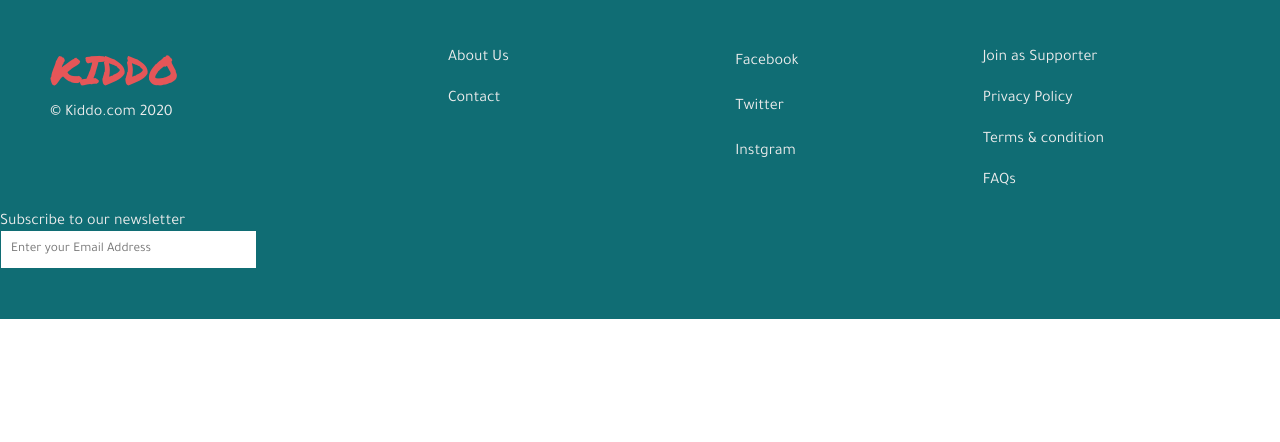
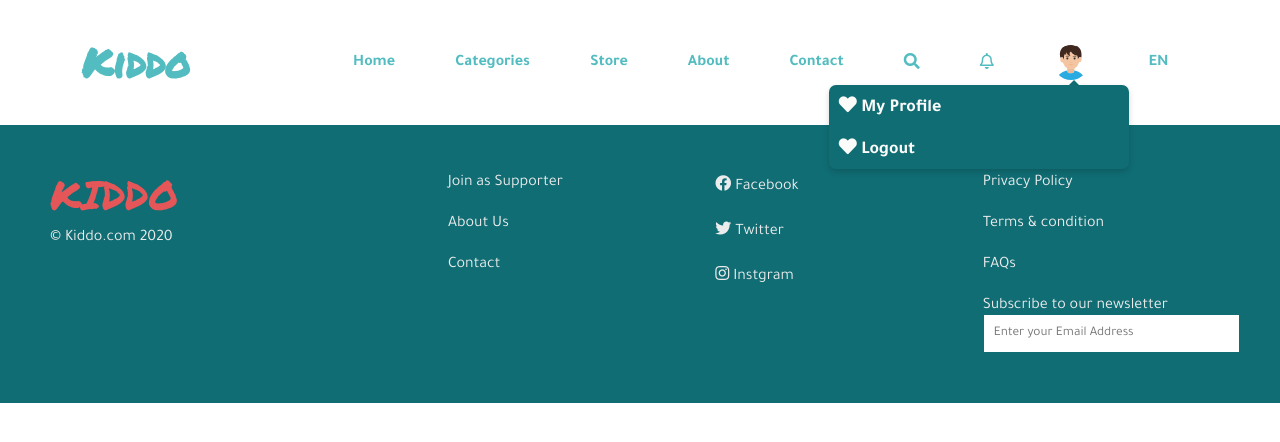
Before and after one commit to RanaMohamed/KiddoReact, a React (Create React App) app: page / in a window 1280 px wide. Shown: the top 442 px of the page. Built offline with nearby package versions, Linux system fonts and the light colour scheme; no server answers; what @hapi/joi would draw is missing.

Commit message:
:lipstick: Header Component

```diff
--- a/src/App.jsx
+++ b/src/App.jsx
@@ -8,21 +8,29 @@ import LoginKid from './pages/kid/login';
 import SignupKid from './pages/kid/signup';
 import LoginSupporter from './pages/supporter/login';
 import SignupSupporter from './pages/supporter/signup';
+import LoginBuyer from './pages/buyer/login';
+import SignupBuyer from './pages/buyer/signup';
+import Header from './components/header';
+import Footer from './components/footer';
 
 function App() {
 	return (
 		<React.Fragment>
+			<Header></Header>
 			<Switch>
 				<Route path='/kid/login' component={LoginKid}></Route>
 				<Route path='/kid/signup' component={SignupKid}></Route>
 				<Route path='/supporter/login' component={LoginSupporter}></Route>
 				<Route path='/supporter/signup' component={SignupSupporter}></Route>
+				<Route path='/buyer/login' component={LoginBuyer}></Route>
+				<Route path='/buyer/signup' component={SignupBuyer}></Route>
 
 				<Route path='/testRedux' component={TestRedux}></Route>
 				<Route path='/test' component={Test}></Route>
 				<Route path='/' component={Home}></Route>
 				<Route component={Error404}></Route>
 			</Switch>
+			<Footer></Footer>
 		</React.Fragment>
 	);
 }
--- a/src/components/footer.jsx
+++ b/src/components/footer.jsx
@@ -12,25 +12,25 @@ const Footer = () => {
 					</div>
 
 					<div className='footer__third'>
-						<a href='#'> About Us</a>
-						<a href='#'> Contact</a>
+						<Link to='/supporter/signup'>Join as Supporter</Link>
+						<a href='/'> About Us</a>
+						<a href='/'> Contact</a>
 					</div>
 					<div className='footer__third'>
-						<a href='#'>
-							<i className='fa fa-facebook'></i> Facebook
+						<a href='/'>
+							<i className='fab fa-facebook'></i> Facebook
 						</a>
-						<a href='#'>
-							<i className='fa fa-twitter'></i> Twitter
+						<a href='/'>
+							<i className='fab fa-twitter'></i> Twitter
 						</a>
-						<a href='#'>
-							<i className='fa fa-instagram'></i> Instgram
+						<a href='/'>
+							<i className='fab fa-instagram'></i> Instgram
 						</a>
 					</div>
 					<div className='footer__third'>
-						<Link to='/supporter/signup'>Join as Supporter</Link>
-						<a href='#'> Privacy Policy</a>
-						<a href='#'> Terms &amp; condition</a>
-						<a href='#'> FAQs</a>
+						<a href='/'> Privacy Policy</a>
+						<a href='/'> Terms &amp; condition</a>
+						<a href='/'> FAQs</a>
 					</div>
 					<div className='footer__third'>
 						<span>Subscribe to our newsletter</span>
--- /dev/null
+++ b/src/components/header.jsx
@@ -0,0 +1,68 @@
+import React from 'react';
+
+const Header = () => {
+	return (
+		<>
+			<header>
+				<nav className='nav'>
+					<h1>Kiddo</h1>
+					<ul className='nav-ul'>
+						<li>
+							<a href='#a'> Home</a>
+						</li>
+						<li>
+							<a href='#a'>Categories</a>
+						</li>
+						<li>
+							<a href='#a'>Store</a>
+						</li>
+						<li>
+							<a href='#a'>About</a>
+						</li>
+						<li>
+							<a href='#a'>Contact</a>
+						</li>
+						<li>
+							<a href='#f'>
+								<i className='fas fa-search'></i>
+							</a>
+						</li>
+						<li>
+							<a href='#noto'>
+								<i className='far fa-bell'></i>
+							</a>
+						</li>
+						<li>
+							{/*  */}
+							<div className='dropdown dropdown--active'>
+								<a href='/' className='nav__img'>
+									<img src='./img/avatar.svg' alt='kid' />
+								</a>
+								<div className='dropdown__menu'>
+									<div className='dropdown__arrowup'></div>
+									<ul className='dropdown dropdown__list'>
+										<li className='dropdown dropdown__item'>
+											<a href='/'>
+												<i className='fa fa-heart'></i> My Profile
+											</a>
+										</li>
+										<li className='dropdown dropdown__item'>
+											<a href='/'>
+												<i className='fa fa-heart'></i> Logout
+											</a>
+										</li>
+									</ul>
+								</div>
+							</div>
+						</li>
+						<li>
+							<a href='#lang'>EN</a>
+						</li>
+					</ul>
+				</nav>
+			</header>
+		</>
+	);
+};
+
+export default Header;
--- a/src/css/main.css
+++ b/src/css/main.css
@@ -562,12 +562,14 @@ body {
   -webkit-text-fill-color: transparent;
   font-size: 4rem; }
 
+.dropdown {
+  position: relative; }
   .dropdown__image {
     margin-left: 72.5%; }
-
   .dropdown__menu {
-  visibility: hidden; }
-
+    visibility: hidden;
+    position: absolute;
+    transform: translate(-75%, 0); }
   .dropdown__arrowup {
     width: 0;
     height: 0;
@@ -575,13 +577,11 @@ body {
     border-left: 5px solid transparent;
     border-right: 5px solid transparent;
     border-bottom: 5px solid #106d74; }
-
   .dropdown__list {
     background-color: #106d74;
     border-radius: 0.7rem;
-  min-width: 500px;
+    min-width: 30rem;
     box-shadow: rgba(0, 0, 0, 0.16) 0px 3px 6px; }
-
   .dropdown__item {
     padding: 1rem; }
     .dropdown__item > a {
@@ -592,7 +592,6 @@ body {
       border-radius: 0.7rem;
       background-color: #53bcc0;
       transition: 0.8s; }
-
   .dropdown--active .dropdown__menu {
     visibility: visible;
     transition: all 0.8s ease-in-out; }
@@ -752,7 +751,7 @@ body {
   list-style-type: none;
   margin: 0;
   padding: 0; }
-  .nav-ul li {
+  .nav-ul > li {
     padding: 3rem; }
   .nav-ul a:hover {
     color: #fdd343; }
@@ -861,7 +860,7 @@ body {
   justify-content: space-between; }
 
 .h-100-vh {
-  height: 100vh; }
+  min-height: 100vh; }
 
 .align-items-center {
   align-items: center; }
--- /dev/null
+++ b/src/pages/buyer/login.jsx
@@ -0,0 +1,91 @@
+import React from 'react';
+import { Link, useHistory } from 'react-router-dom';
+import { useState } from 'react';
+import { useSelector, useDispatch } from 'react-redux';
+import * as _ from 'lodash';
+
+import { loginSchema } from '../../helpers/schemas';
+import { loginBuyer } from '../../redux/actions/userActions';
+
+const LoginBuyer = () => {
+	const [user, setUser] = useState({
+		username: '',
+		password: '',
+	});
+	const [errors, setErrors] = useState({});
+
+	const loading = useSelector((state) => state.request.pending);
+
+	const dispatch = useDispatch();
+	const history = useHistory();
+
+	const submitHandler = async (e) => {
+		e.preventDefault();
+		const { error } = loginSchema.validate(user, { abortEarly: false });
+		if (error) {
+			const err = _.keyBy(error.details, (e) => e.context.label);
+			setErrors(err);
+			return;
+		}
+
+		const errorRes = await dispatch(loginBuyer(user));
+		if (!_.isEmpty(errorRes)) {
+			setErrors(errorRes);
+			return;
+		}
+
+		history.replace('/');
+	};
+	return (
+		<>
+			<div className='container d-flex h-100-vh align-items-center'>
+				<div className='w-50'>
+					<Link to='/buyer/signup' className='btn btn--rect btn--light'>
+						Signup
+					</Link>
+					<Link to='/buyer/login' className='btn btn--rect btn--1'>
+						Login
+					</Link>
+
+					<h1 className='w-70'>Fill Your Info to enter</h1>
+				</div>
+				<div className='w-50 bg--2'>
+					<form action='' className='form p-xl' onSubmit={submitHandler}>
+						<label htmlFor='username'>Username</label>
+						<input
+							id='username'
+							type='text'
+							className='input --text-color-primary input--padding-sm input--border-radius-md'
+							placeholder='Username'
+							value={user.username}
+							onChange={(e) => setUser({ ...user, username: e.target.value })}
+						></input>
+						<span className='error-message'>{errors.username?.message}</span>
+
+						<label htmlFor='password'>Password</label>
+						<input
+							id='password'
+							type='password'
+							className='input --text-color-primary input--padding-sm input--border-radius-md'
+							placeholder='Password'
+							value={user.password}
+							onChange={(e) => setUser({ ...user, password: e.target.value })}
+						></input>
+						<span className='error-message'>{errors.password?.message}</span>
+
+						<button
+							type='submit'
+							className={
+								'btn btn--primary btn--rect' + (loading ? ' loading' : '')
+							}
+						>
+							{!loading && 'Join'}
+						</button>
+					</form>
+				</div>
+			</div>
+		</>
+	);
+};
+
+export default LoginBuyer;
--- /dev/null
+++ b/src/pages/buyer/signup.jsx
@@ -0,0 +1,143 @@
+import React from 'react';
+import { Link, useHistory } from 'react-router-dom';
+import { useState } from 'react';
+import { useSelector, useDispatch } from 'react-redux';
+import * as _ from 'lodash';
+
+import { buyerSignupSchema } from '../../helpers/schemas';
+import { signupBuyer } from '../../redux/actions/userActions';
+
+const SignupBuyer = () => {
+	const [user, setUser] = useState({
+		username: '',
+		password: '',
+		email: '',
+		dateOfBirth: '',
+		phone: '',
+		address: '',
+	});
+	const [errors, setErrors] = useState({});
+
+	const loading = useSelector((state) => state.request.pending);
+
+	const dispatch = useDispatch();
+	const history = useHistory();
+
+	const submitHandler = async (e) => {
+		e.preventDefault();
+		const { error } = buyerSignupSchema.validate(user, {
+			abortEarly: false,
+		});
+		if (error) {
+			const err = _.keyBy(error.details, (e) => e.context.label);
+			setErrors(err);
+			return;
+		}
+
+		const errorRes = await dispatch(signupBuyer(user));
+		if (!_.isEmpty(errorRes)) {
+			setErrors(errorRes);
+			return;
+		}
+
+		history.replace('/');
+	};
+	return (
+		<>
+			<div className='container d-flex h-100-vh align-items-center'>
+				<div className='w-50'>
+					<Link to='/buyer/signup' className='btn btn--rect btn--1'>
+						Signup
+					</Link>
+					<Link to='/buyer/login' className='btn btn--rect btn--light'>
+						Login
+					</Link>
+
+					<h1 className='w-70'>Fill the form to be part of the community</h1>
+				</div>
+				<div className='w-50 bg--2'>
+					<form action='' className='form p-xl' onSubmit={submitHandler}>
+						<label htmlFor='username'>Username</label>
+						<input
+							id='username'
+							type='text'
+							className='input --text-color-primary input--padding-sm input--border-radius-md'
+							placeholder='Username'
+							value={user.username}
+							onChange={(e) => setUser({ ...user, username: e.target.value })}
+						></input>
+						<span className='error-message'>{errors.username?.message}</span>
+
+						<label htmlFor='password'>Password</label>
+						<input
+							id='password'
+							type='password'
+							className='input --text-color-primary input--padding-sm input--border-radius-md'
+							placeholder='Password'
+							value={user.password}
+							onChange={(e) => setUser({ ...user, password: e.target.value })}
+						></input>
+						<span className='error-message'>{errors.password?.message}</span>
+
+						<label htmlFor='dateOfBirth'>Date of birth</label>
+						<input
+							id='dateOfBirth'
+							type='date'
+							className='input --text-color-primary input--padding-sm input--border-radius-md'
+							placeholder='Date of birth'
+							value={user.dateOfBirth}
+							onChange={(e) =>
+								setUser({ ...user, dateOfBirth: e.target.value })
+							}
+						></input>
+						<span className='error-message'>{errors.dateOfBirth?.message}</span>
+
+						<label htmlFor='email'>Email</label>
+						<input
+							id='email'
+							type='text'
+							className='input --text-color-primary input--padding-sm input--border-radius-md'
+							placeholder='Email'
+							value={user.email}
+							onChange={(e) => setUser({ ...user, email: e.target.value })}
+						></input>
+						<span className='error-message'>{errors.email?.message}</span>
+
+						<label htmlFor='phone'>Phone</label>
+						<input
+							id='phone'
+							type='text'
+							className='input --text-color-primary input--padding-sm input--border-radius-md'
+							placeholder='Phone'
+							value={user.phone}
+							onChange={(e) => setUser({ ...user, phone: e.target.value })}
+						></input>
+						<span className='error-message'>{errors.phone?.message}</span>
+
+						<label htmlFor='address'>Address</label>
+						<input
+							id='address'
+							type='text'
+							className='input --text-color-primary input--padding-sm input--border-radius-md'
+							placeholder='Address'
+							value={user.address}
+							onChange={(e) => setUser({ ...user, address: e.target.value })}
+						></input>
+						<span className='error-message'>{errors.address?.message}</span>
+
+						<button
+							type='submit'
+							className={
+								'btn btn--primary btn--rect' + (loading ? ' loading' : '')
+							}
+						>
+							{!loading && 'Join'}
+						</button>
+					</form>
+				</div>
+			</div>
+		</>
+	);
+};
+
+export default SignupBuyer;
--- a/src/pages/home.jsx
+++ b/src/pages/home.jsx
@@ -1,12 +1,8 @@
-import React from "react";
-import Footer from "../components/footer";
+import React from 'react';
+import Footer from '../components/footer';
 
 const Home = () => {
-  return (
-    <React.Fragment>
-      <Footer></Footer>
-    </React.Fragment>
-  );
+	return <React.Fragment></React.Fragment>;
 };
 
 export default Home;
--- a/src/sass/components/_dropdown.scss
+++ b/src/sass/components/_dropdown.scss
@@ -1,9 +1,12 @@
 .dropdown {
+	position: relative;
 	&__image {
 		margin-left: 72.5%;
 	}
 	&__menu {
 		visibility: hidden;
+		position: absolute;
+		transform: translate(-75%, 0);
 	}
 	&__arrowup {
 		width: 0;
@@ -16,7 +19,7 @@
 	&__list {
 		background-color: $primary-color;
 		border-radius: $border-radius-md;
-		min-width: 500px;
+		min-width: 30rem;
 		box-shadow: $box-shadow;
 	}
 	&__item {
--- a/src/sass/layout/_display.scss
+++ b/src/sass/layout/_display.scss
@@ -15,7 +15,7 @@
 }
 
 .h-100-vh {
-	height: 100vh;
+	min-height: 100vh;
 }
 
 .align-items-center {
--- a/src/sass/layout/_nav.scss
+++ b/src/sass/layout/_nav.scss
@@ -26,7 +26,7 @@
 	list-style-type: none;
 	margin: 0;
 	padding: 0;
-	li {
+	> li {
 		padding: $spacing-md;
 	}
 	a:hover {
```
Also changed, not shown: src/helpers/schemas.js (+14 -0 lines), src/redux/actions/userActions.js (+8 -0 lines). Lines whose indentation alone changed are shown as unchanged.
